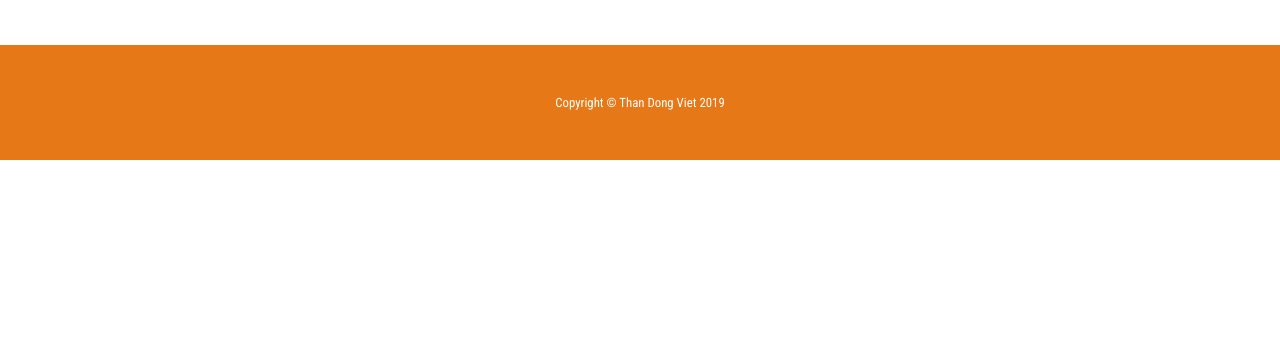
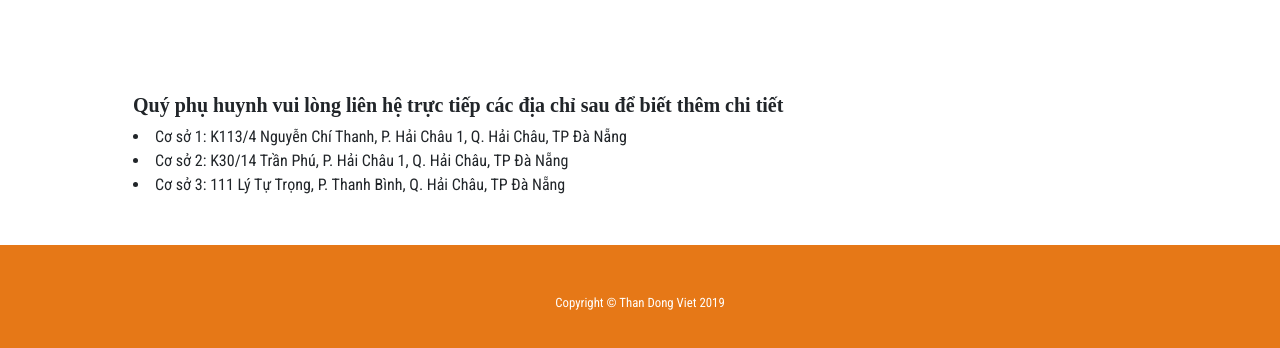
Before and after one commit to hnimzpig/thandongviet, a plain HTML site: page docs/index.html in a window 1280 px wide. Shown: the part 995-1343 px from the top of the page. Before the commit the page ends 1155 px from the top, so only its background shows below. Drawn offline with Linux system fonts and the light colour scheme.

Commit message:
Add more detail

```diff
--- a/docs/index.html
+++ b/docs/index.html
@@ -48,6 +48,17 @@
           </div>
         </div>
       </div>
+
+      <div class="row align-items-center">
+        <div class="col-lg-12 order-lg-2">
+          <div class="p-5">
+            <h5>Quý phụ huynh vui lòng liên hệ trực tiếp các địa chỉ sau để biết thêm chi tiết</h5>
+            <li>Cơ sở 1: K113/4 Nguyễn Chí Thanh, P. Hải Châu 1, Q. Hải Châu, TP Đà Nẵng</li>
+            <li>Cơ sở 2: K30/14 Trần Phú, P. Hải Châu 1, Q. Hải Châu, TP Đà Nẵng</li>
+            <li>Cơ sở 3: 111 Lý Tự Trọng, P. Thanh Bình, Q. Hải Châu, TP Đà Nẵng</li>
+          </div>
+        </div>
+      </div>
     </div>
   </section>
 
```
